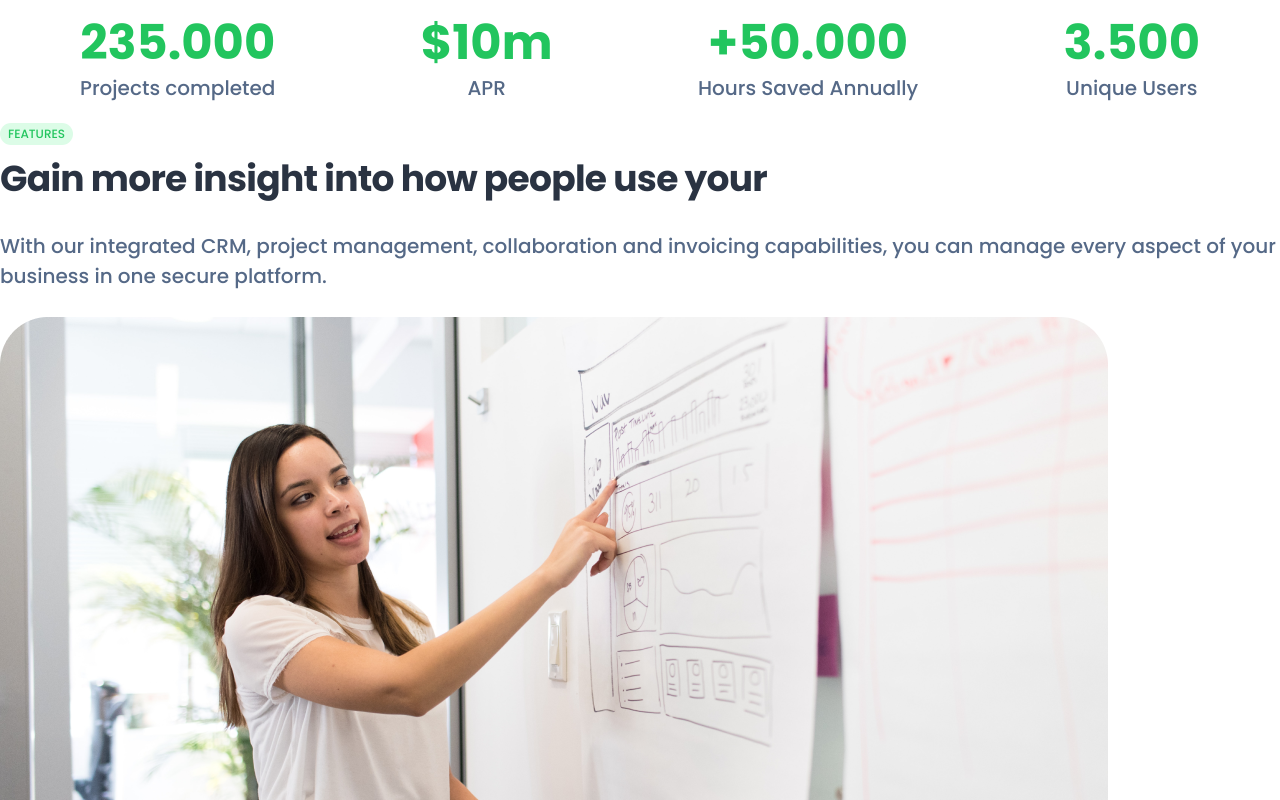
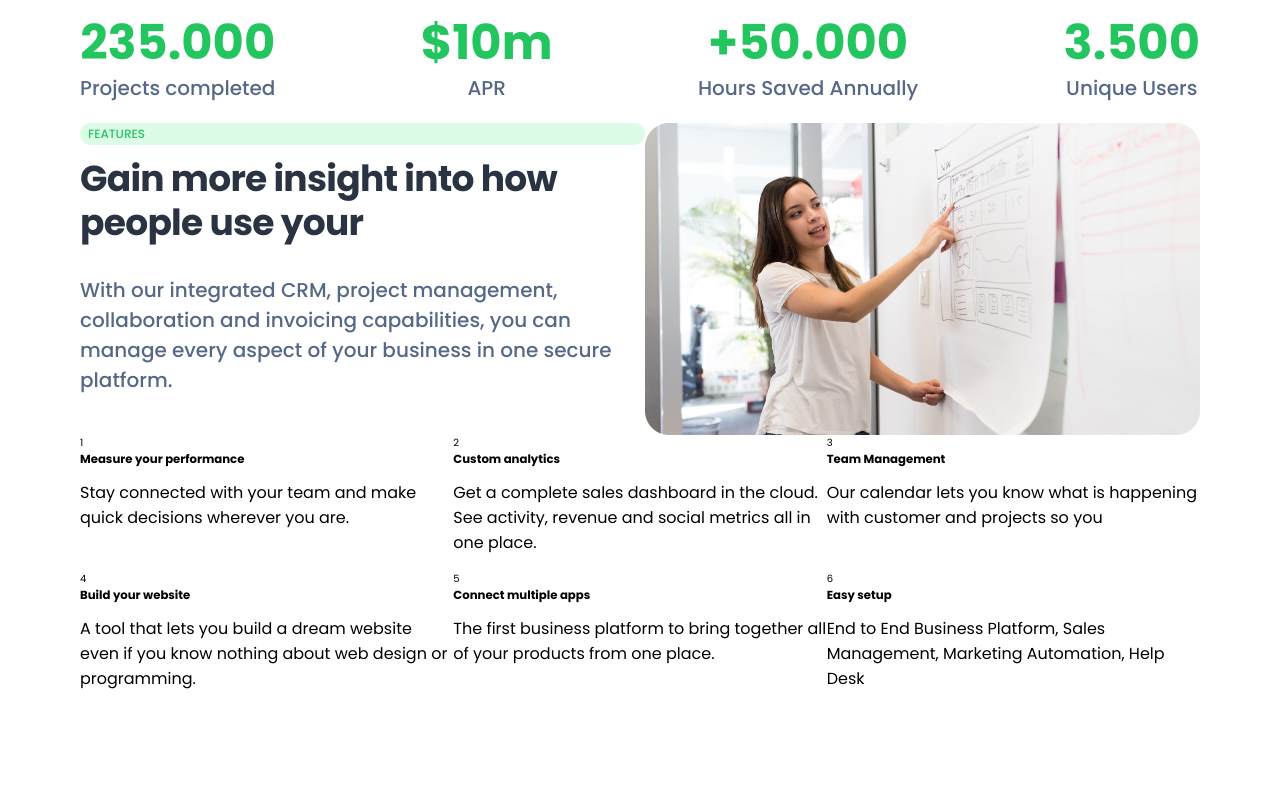
Before and after one commit to MariusAskelovic/7_react_teacherLess_practise, a React (Vite) app: page / in a window 1280 px wide. Shown: the part 3700-4500 px from the top of the page. After the commit the page ends 4407 px from the top, so only its background shows below. Built offline with nearby package versions, Linux system fonts and the light colour scheme.

Commit message:
HowItWorks half done

```diff
--- a/src/components/HowItWorks.jsx
+++ b/src/components/HowItWorks.jsx
@@ -1,10 +1,12 @@
 import SectionTitle from "./SectionTitle";
 import gainCards from "./data/gainCards";
+import './howItWorks.scss'
 
 export default function HowItWorks() {
     return (
-        <div className="howItWorks">
-            <div className="howItWorksTitleSection">
+        <div className="container howItWorks">
+            <div className="titleSection">
+                <div className="section">
                     <SectionTitle
                         pill='FEATURES'
                         title='Gain more insight into how people use your'
@@ -13,12 +15,13 @@ export default function HowItWorks() {
                         pillClass="pill"
                         titleClass='sectionTitle'
                         subtitleClass='sectionSubtitle' />
-                <img src="./images/femaleAtDesk.png" alt="female at desk" />
                 </div>
-            <div className="howItWorksListSection">
+                <img className="img" src="./images/femaleAtDesk.png" alt="female at desk" />
+            </div>
+            <div className="listSection">
                 {gainCards.map(obj => (
-                    <div className="howItWorksCard">
-                        <div className="howItWorksId">{obj.id}</div>
+                    <div key={obj.id} className="card">
+                        <div className="id">{obj.id}</div>
                         <h3>{obj.title}</h3>
                         <p>{obj.descr}</p>
                     </div>
--- /dev/null
+++ b/src/components/howItWorks.scss
@@ -0,0 +1,20 @@
+.howItWorks {
+  display: flex;
+  flex-direction: column;
+
+  .titleSection {
+    display: flex;
+  }
+  .section {
+    display: flex;
+    flex-direction: column;
+  }
+
+  .img {
+    max-width: 555px;
+  }
+  .listSection {
+    display: grid;
+    grid-template-columns: repeat(3, 1fr);
+  }
+}
```
Lines whose indentation alone changed are shown as unchanged.
